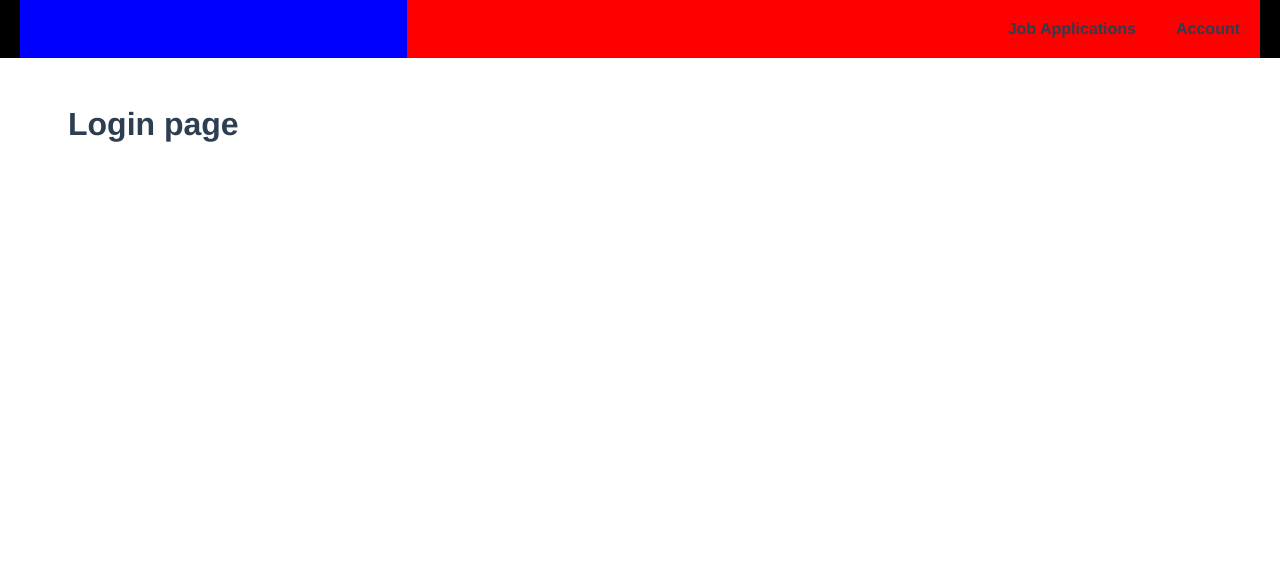
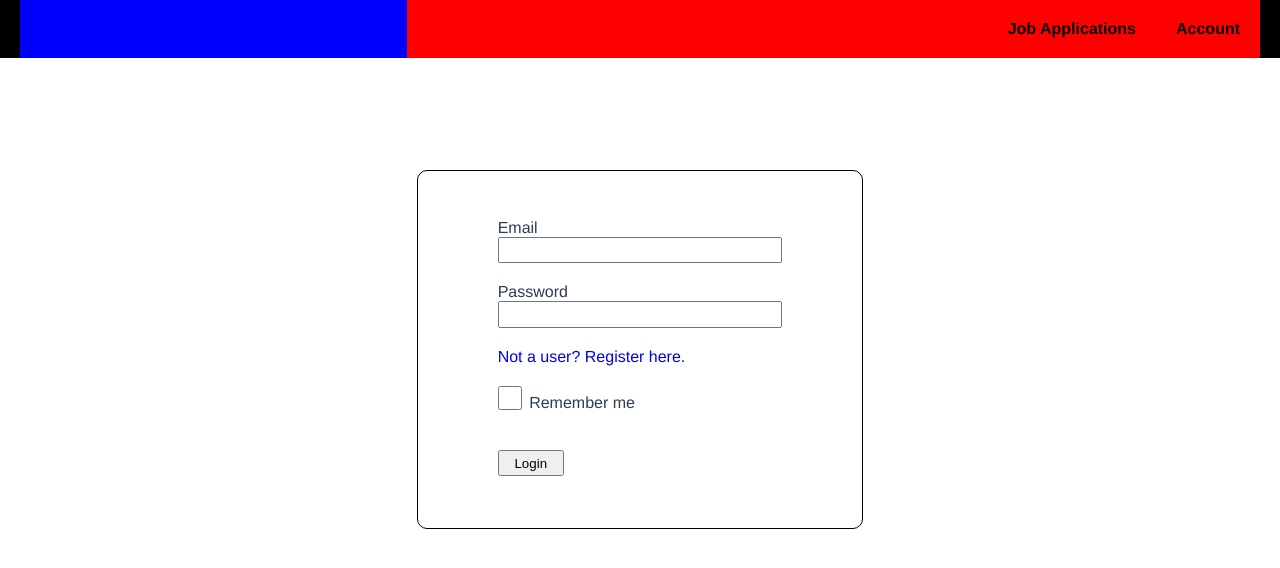
Before and after one commit to roshmadosh/kaput-ui_vue, a Vue app: page / in a window 1280 px wide. Shown: the top 568 px of the page. Built offline with nearby package versions, Linux system fonts and the light colour scheme.

Commit message:
login form layout

```diff
--- a/public/global.css
+++ b/public/global.css
@@ -19,3 +19,20 @@ body {
 ul, ol {
     list-style: none;
 }
+
+a {
+    text-decoration: none;
+}
+
+button {
+    padding: 0.5ch 2ch;
+    cursor: pointer;
+}
+input[type="text"], input[type="password"] {
+    padding: 0.5ch 1ch;
+}
+input[type="checkbox"] {
+    width: 24px;
+    height: 24px;
+    margin-right: 0.75rem;
+}
--- a/src/components/Header.vue
+++ b/src/components/Header.vue
@@ -2,8 +2,8 @@
 <header>
     <nav>
         <ul>
-            <li>Job Applications</li>
-            <li>Account</li>
+            <li><a href="#">Job Applications</a></li>
+            <li><a href="#">Account</a></li>
         </ul>
     </nav>
 </header>
@@ -42,4 +42,9 @@ li {
     font-weight: 700;
 }
 
+li > a {
+
+    color: black;
+}
+
 </style>
--- a/src/components/Login.vue
+++ b/src/components/Login.vue
@@ -1,6 +1,26 @@
 <template>
+    <div class="space-block"></div>
     <div class="page">
-        <h1>Login page</h1>
+       <form>
+        <div class="form-group text-group">
+            <label for="email">Email</label>
+            <input type="text" />
+        </div>
+        <div class="form-group text-group">
+            <label for="password">Password</label>
+            <input type="password" />
+        </div>
+        <div class="form-group">
+            <a href="#">Not a user? Register here.</a>
+        </div>
+        <div class="form-group checkbox-group">
+            <input type="checkbox" name="remember-me" id="remember-me">
+            <label for="remember-me">Remember me</label>
+        </div>
+        <div class="form-group button-group">
+            <button type="submit">Login</button>
+        </div>
+       </form>
     </div>
 </template>
 
@@ -12,5 +32,36 @@ export default {
 </script>
 
 <style scoped>
+.space-block {
+    height: 4em;
+}
 
+form {
+    border: 1px solid black;
+    border-radius: 10px;
+    margin-top: 6em;
+    padding: 3em 5em;
+    margin: auto;
+    width: fit-content;
+}
+
+.form-group {
+    margin-bottom: 2rem;
+}
+
+.text-group {
+    display: flex;
+    flex-direction: column;
+    width: 32ch;
+}
+
+.checkbox-group > label {
+    position: relative;
+    bottom: 2px;
+}
+
+.button-group {
+    position: relative;
+    top: 1em;
+}
 </style>
```
